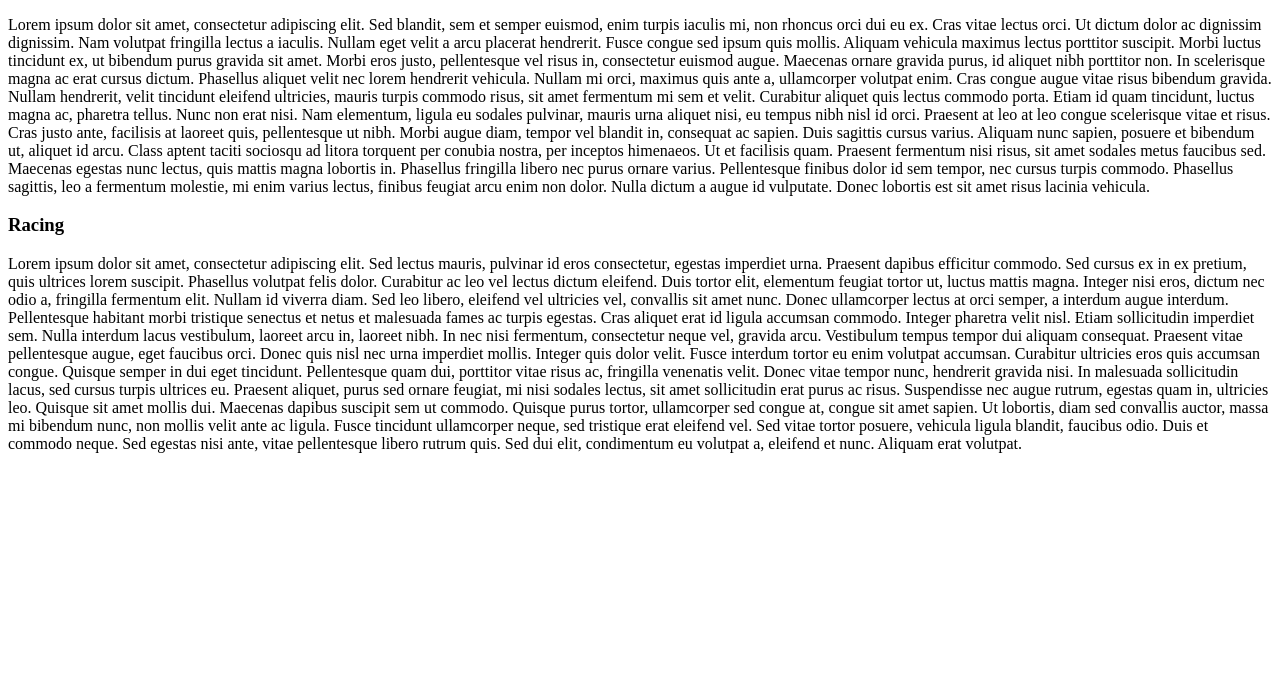
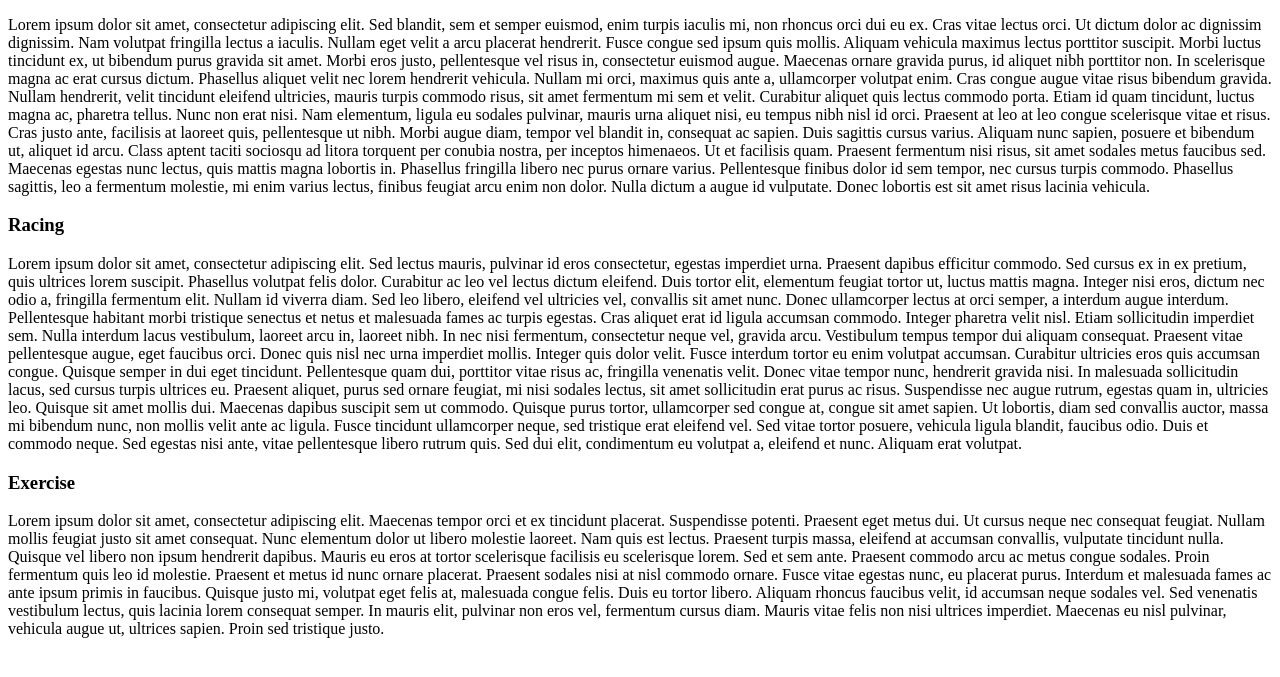
Before and after one commit to Matt-Ramis-Personal-Website/Personal_Website, a plain HTML site: page about.html in a window 1280 px wide. Shown: the part 105-782 px from the top of the page. Drawn offline with Linux system fonts and the light colour scheme.

Commit message:
Added exercise section

```diff
--- a/about.html
+++ b/about.html
@@ -81,6 +81,26 @@
         pellentesque libero rutrum quis. Sed dui elit, condimentum eu volutpat a, eleifend et nunc. Aliquam erat
         volutpat.
     </article>
+
+    <!--Third Hobby-->
+    <section>
+        <h3>Exercise</h3>
+    </section>
+    <article>
+        Lorem ipsum dolor sit amet, consectetur adipiscing elit. Maecenas tempor orci et ex tincidunt placerat.
+        Suspendisse potenti. Praesent eget metus dui. Ut cursus neque nec consequat feugiat. Nullam mollis feugiat justo
+        sit amet consequat. Nunc elementum dolor ut libero molestie laoreet. Nam quis est lectus. Praesent turpis massa,
+        eleifend at accumsan convallis, vulputate tincidunt nulla. Quisque vel libero non ipsum hendrerit dapibus.
+        Mauris eu eros at tortor scelerisque facilisis eu scelerisque lorem. Sed et sem ante. Praesent commodo arcu ac
+        metus congue sodales. Proin fermentum quis leo id molestie. Praesent et metus id nunc ornare placerat. Praesent
+        sodales nisi at nisl commodo ornare.
+
+        Fusce vitae egestas nunc, eu placerat purus. Interdum et malesuada fames ac ante ipsum primis in faucibus.
+        Quisque justo mi, volutpat eget felis at, malesuada congue felis. Duis eu tortor libero. Aliquam rhoncus
+        faucibus velit, id accumsan neque sodales vel. Sed venenatis vestibulum lectus, quis lacinia lorem consequat
+        semper. In mauris elit, pulvinar non eros vel, fermentum cursus diam. Mauris vitae felis non nisi ultrices
+        imperdiet. Maecenas eu nisl pulvinar, vehicula augue ut, ultrices sapien. Proin sed tristique justo.
+    </article>
 </body>
 
 </html>
```
